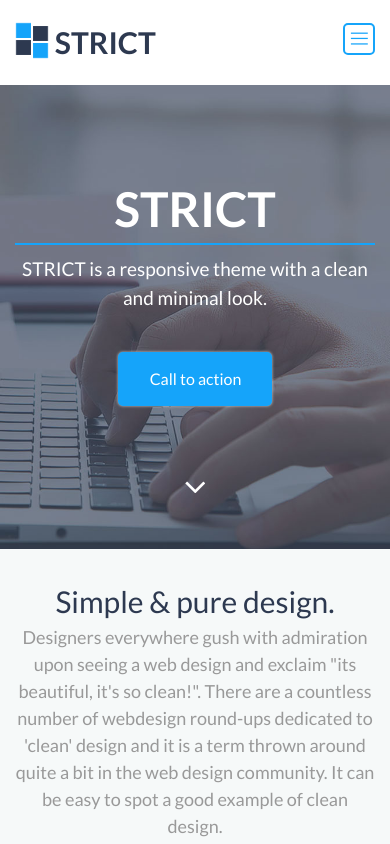
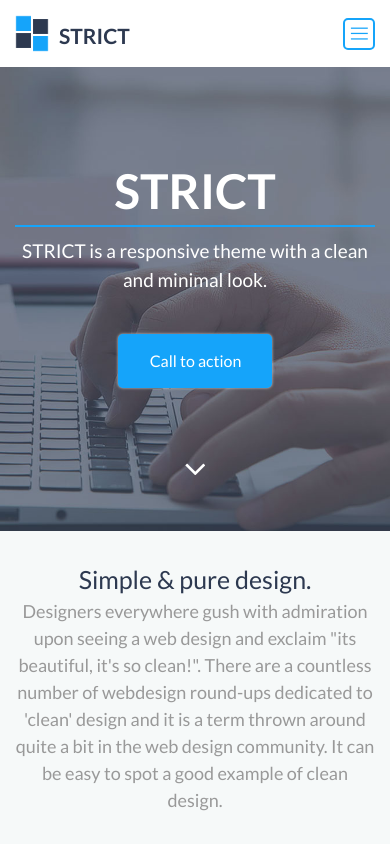
Before and after one commit to alex3959/test_Strict, a plain HTML site: page index.html in a window 390 px wide. Shown: the top 844 px of the page. Drawn offline with Linux system fonts and the light colour scheme.

Commit message:
changed caption font size

```diff
--- a/sass/style.sass
+++ b/sass/style.sass
@@ -12,12 +12,18 @@ body
     & img
         max-width: 34px
         vertical-align: -5px
+        margin-right: 6px
     & a
         color: $caption-title-color
         font-size: 2em
         font-family: $Lato-Bold
         &:hover
             text-decoration: none
+    @media (max-width: 991.98px)
+        & img
+            vertical-align: -8px
+        & a
+            font-size: 1.4em
 
 /* navigation */
 .nav-wrap
@@ -26,8 +32,8 @@ body
     padding-top: 27px
     padding-bottom: 27px
     @media (max-width: 767.98px)
-        padding-top: 20px
-        padding-bottom: 20px
+        padding-top: 15px
+        padding-bottom: 15px
 
 .nav
     margin-top: 6px
@@ -231,6 +237,8 @@ body
     color: $caption-title-color
     @media (max-width: 767.98px)
         font-size: 30px
+    @media (max-width: 575.98px)
+        font-size: 25px
     &_white
         color: #ffffff
 .caption-text
```
Also changed, not shown: css/style.css, 1 other file.
